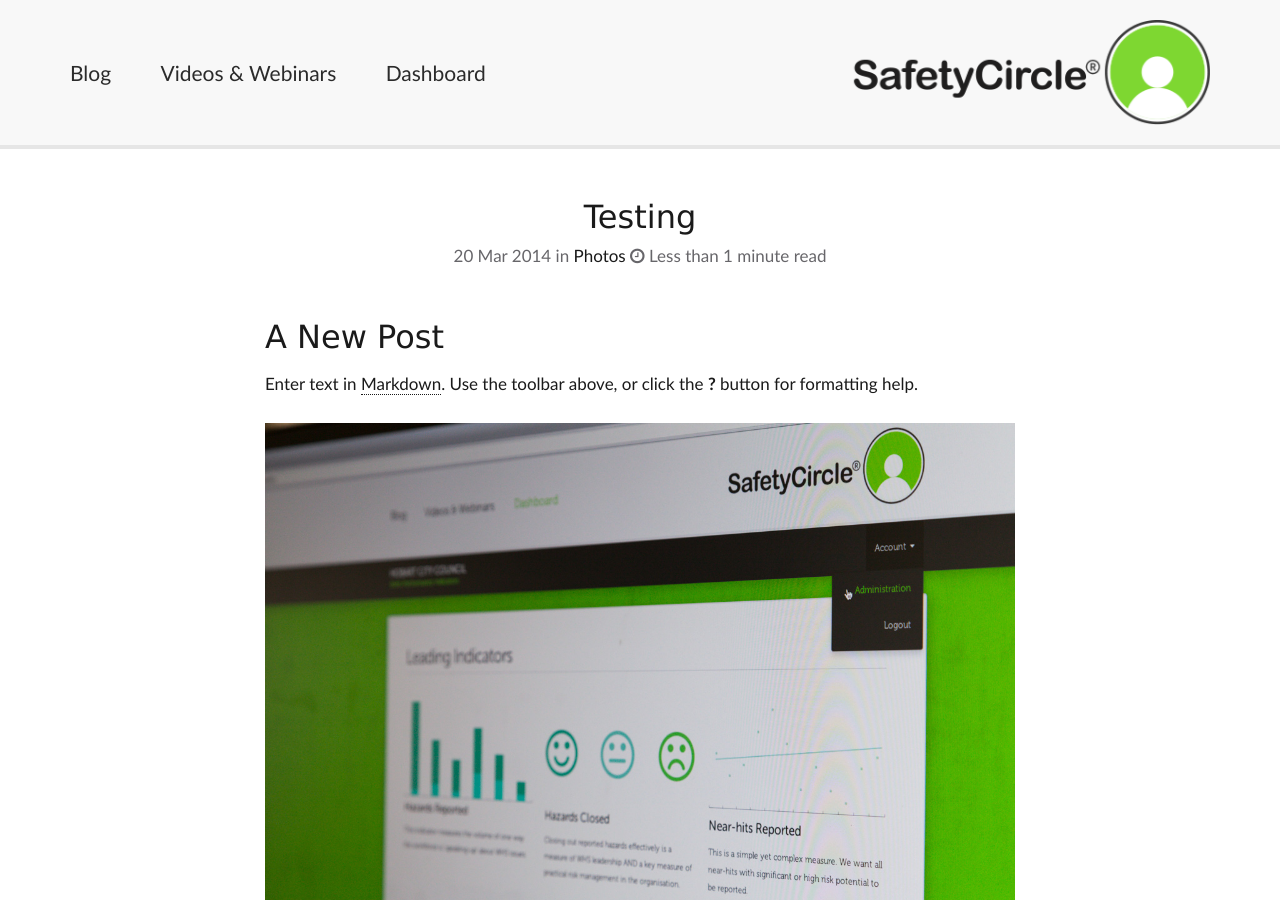
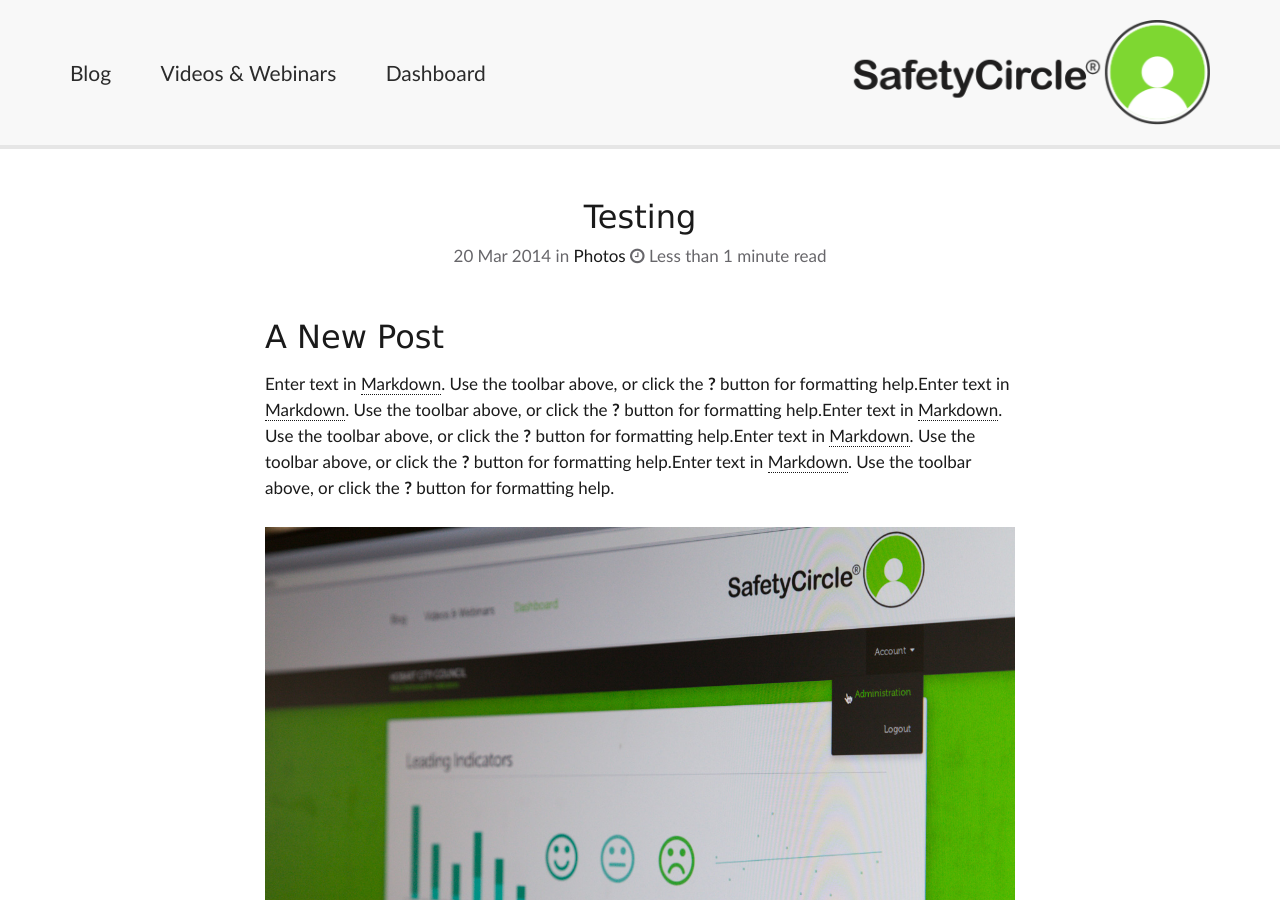
Before and after one commit to safetycircle/website, a Jekyll site: the page built from _posts/2014-03-20-testing.md, in a window 1280 px wide and 900 px high. Built offline with Jekyll 4.4.1, drawn with Linux system fonts in a browser that asks for light colours; nearby versions of some CDN libraries; comment, search, counter and statistics services are not loaded.

Commit message:
Updated 2014-03-20-testing.md

```diff
--- a/_posts/2014-03-20-testing.md
+++ b/_posts/2014-03-20-testing.md
@@ -8,7 +8,7 @@
 
 ## A New Post
 
-Enter text in [Markdown](http://daringfireball.net/projects/markdown/). Use the toolbar above, or click the **?** button for formatting help.
+Enter text in [Markdown](http://daringfireball.net/projects/markdown/). Use the toolbar above, or click the **?** button for formatting help.Enter text in [Markdown](http://daringfireball.net/projects/markdown/). Use the toolbar above, or click the **?** button for formatting help.Enter text in [Markdown](http://daringfireball.net/projects/markdown/). Use the toolbar above, or click the **?** button for formatting help.Enter text in [Markdown](http://daringfireball.net/projects/markdown/). Use the toolbar above, or click the **?** button for formatting help.Enter text in [Markdown](http://daringfireball.net/projects/markdown/). Use the toolbar above, or click the **?** button for formatting help.
 
 
 ![dashboard-4.jpg](/images/dashboard-4.jpg)
```
